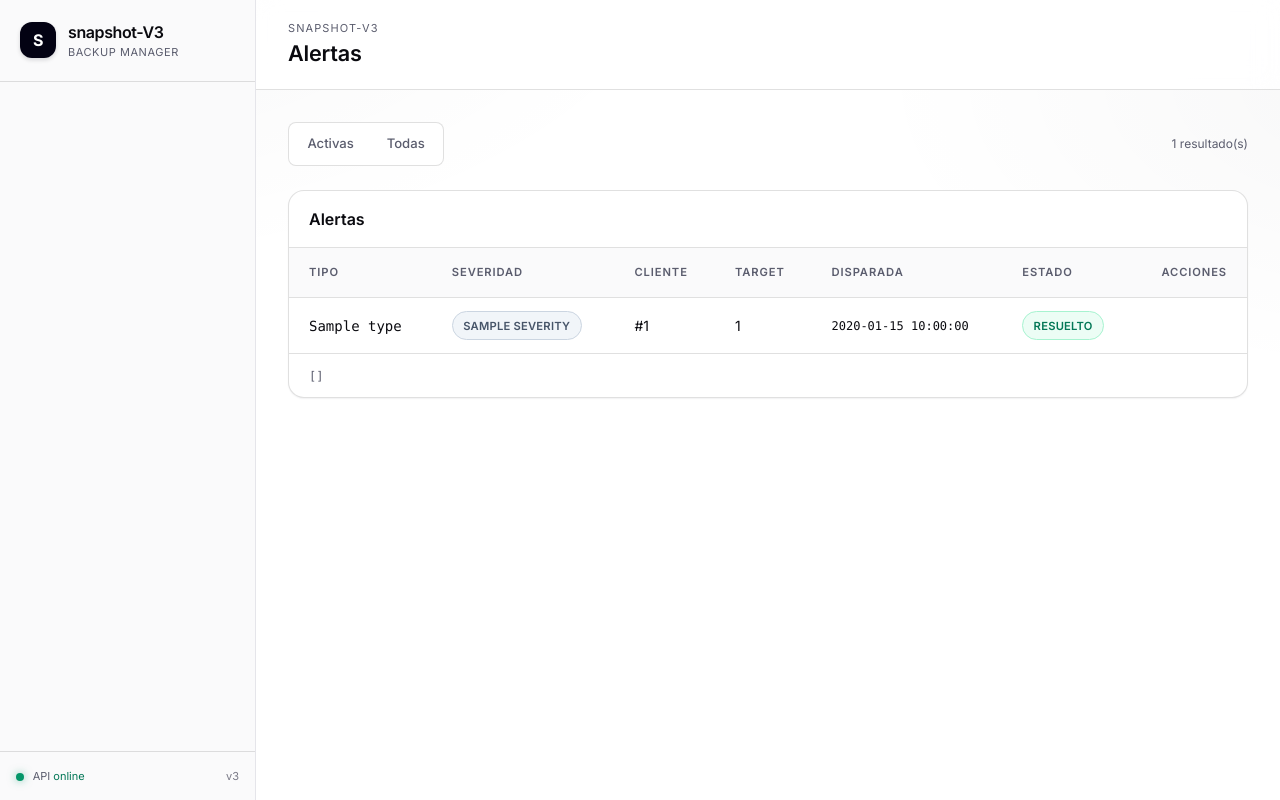
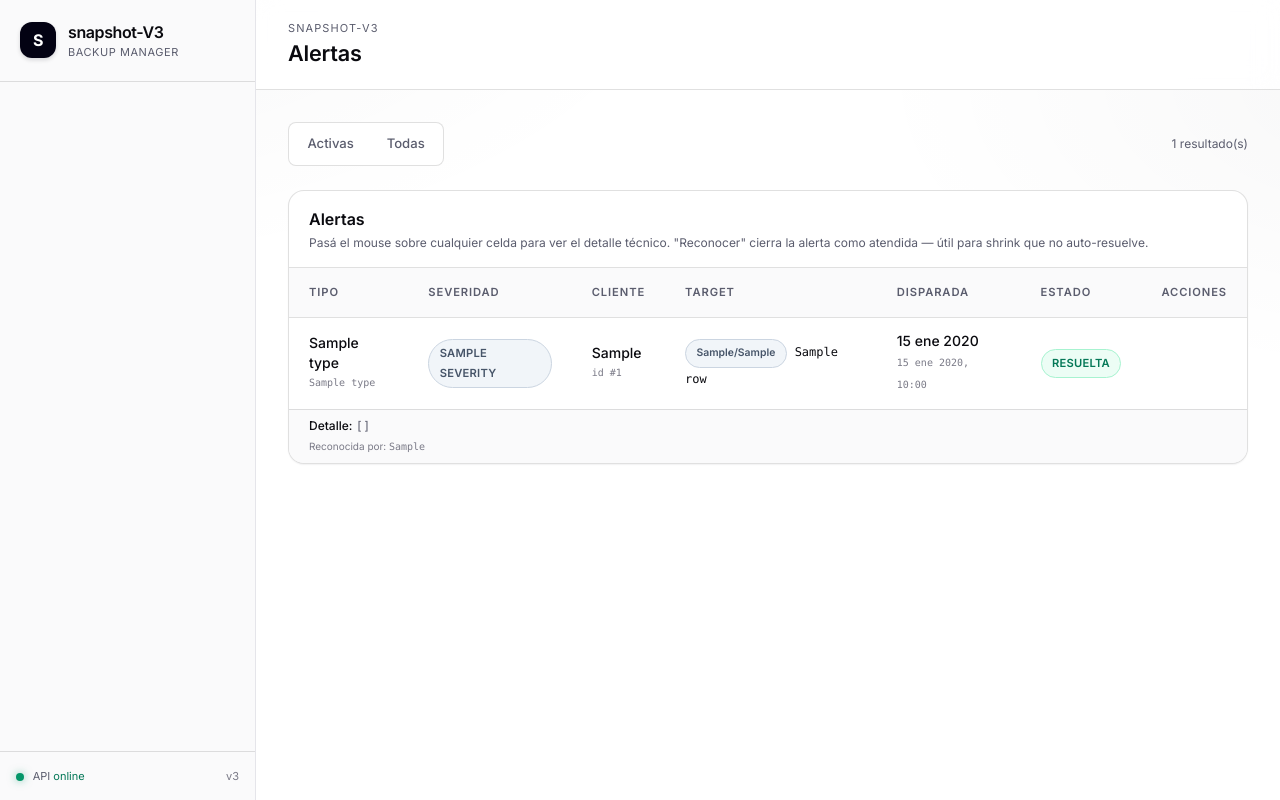
Before and after one commit to lmmenesessupervisa/snapshot-drive, a Flask app: template frontend/templates/central/alerts.html in a window 1280 px wide. Run offline with Flask 3, Linux system fonts and the light colour scheme; the template is opened without the code that fills it: most values are stand-ins (such as "Sample title", 1, 10 or a date in 2020); parts of the project's set-up code (start-up, migrations or seed data) failed here and were passed over; some libraries are stand-ins or nearby versions.

Commit message:
feat(alerts-ui): tabla más legible — nombres en vez de IDs + detalle traducido
Antes la vista /dashboard-central/alerts mostraba columnas técnicas:
  Tipo: backup_shrink
  Cliente: #2
  Target: 1
  Disparada: 2026-05-06T20:59:58.944329+00:00
  Acciones: Acknowledge
  Detalle: {"new_bytes": 100, "pct": 99.6, "prev_bytes": 23823}

Costaba leerla sin contexto del schema y la tabla central_alerts.
Ahora:

backend/central/alerts/store.py
- list_active() y list_recent() ahora hacen JOIN con clients y targets
  para devolver client_proyecto, target_category, target_subkey,
  target_label además de los IDs originales.

frontend/templates/central/alerts.html
- Diccionarios Jinja TYPE_LABEL y SEVERITY_LABEL con etiqueta humana
  + tooltip explicando qué significa cada tipo.
  * backup_shrink → "Backup encogido"
  * no_heartbeat → "Sin heartbeat"
  * folder_missing → "Carpeta faltante"
- Cliente: nombre del proyecto (basculas) con id como subtexto.
- Target: chip "db/postgres" + label en mono ("compas") en lugar
  del id crudo.
- Disparada: span con data-iso para que el JS lo humanice.
- Estado: tooltips explicando "activa" vs "resuelta".
- Acción: "Reconocer" en lugar de "Acknowledge", con tooltip
  explicando que cierra la alerta sin que la condición tenga que
  desaparecer.
- Fila de detalle: traducción a frase humana según el tipo:
  * backup_shrink: "El último backup pesa 99.6% menos que el
    anterior. Anterior: 23,823 bytes · Actual: 100 bytes." +
    sugerencia de qué revisar.
  * no_heartbeat: "El cliente lleva 53 horas sin reportar.
    Último heartbeat: ..." + comandos para diagnosticar.
  * folder_missing: lista de paths faltantes + sugerencia de fix.
- Si una alerta tiene detail.acknowledged_by, se muestra al pie:
  "Reconocida por: <email>".

frontend/static/js/central/alerts.js
- Reemplaza los timestamps UTC por "hace 13 min · 6 may 2026 16:13"
  (hover tooltip mantiene UTC ISO original para debugging).
- Confirm dialog del botón Reconocer ahora muestra tipo + cliente:
  "¿Reconocer esta alerta?
     Tipo: Backup encogido
     Cliente: basculas
   Esto la cierra como atendida. Solo hacelo si ya verificaste."

Co-Authored-By: Claude Opus 4.7 (1M context) <noreply@anthropic.com>

```diff
--- a/frontend/static/js/central/alerts.js
+++ b/frontend/static/js/central/alerts.js
@@ -1,9 +1,57 @@
-document.querySelectorAll(".ack-btn").forEach(btn => {
+// /dashboard-central/alerts — wire-up de la tabla de alertas.
+// El template ya hace el grueso del trabajo (etiquetas humanas, detalles
+// traducidos por tipo). Este JS solo:
+//   1. Reemplaza el timestamp UTC por una versión amigable
+//      "hace 13 min · 6 may 2026 16:13" (manteniendo el ISO original
+//      en data-iso para tooltip y debugging).
+//   2. Wire del botón "Reconocer" (acknowledge).
+
+function _humanizeRelative(iso) {
+  try {
+    const d = new Date(iso);
+    if (isNaN(d.getTime())) return iso;
+    const secs = Math.floor((Date.now() - d.getTime()) / 1000);
+    if (secs < 60)    return `hace ${secs}s`;
+    if (secs < 3600)  return `hace ${Math.floor(secs / 60)} min`;
+    if (secs < 86400) return `hace ${Math.floor(secs / 3600)} h`;
+    if (secs < 604800) return `hace ${Math.floor(secs / 86400)} d`;
+    return d.toLocaleDateString("es-ES", { year: "numeric", month: "short", day: "numeric" });
+  } catch { return iso; }
+}
+
+function _humanizeAbsolute(iso) {
+  try {
+    const d = new Date(iso);
+    if (isNaN(d.getTime())) return iso;
+    return d.toLocaleString("es-ES", {
+      year: "numeric", month: "short", day: "2-digit",
+      hour: "2-digit", minute: "2-digit", hour12: false,
+    });
+  } catch { return iso; }
+}
+
+document.querySelectorAll(".audit-time-rel").forEach((el) => {
+  const iso = el.dataset.iso;
+  if (!iso) return;
+  const rel = _humanizeRelative(iso);
+  const abs = _humanizeAbsolute(iso);
+  el.innerHTML = `<span class="font-medium">${rel}</span><br><span class="mono text-[10px] text-[var(--muted-2)]">${abs}</span>`;
+  el.title = `UTC: ${iso}\nLocal: ${abs}`;
+});
+
+document.querySelectorAll(".ack-btn").forEach((btn) => {
   btn.addEventListener("click", async () => {
-    const aid = btn.closest("tr").dataset.alertId;
-    if (!confirm("¿Marcar esta alerta como resuelta? El admin debe haber verificado la causa raíz.")) return;
-    const r = await apiFetch(`/api/admin/alerts/${aid}/acknowledge`, {method: "POST"});
+    const tr = btn.closest("tr");
+    const aid = tr.dataset.alertId;
+    const cliente = tr.querySelector("td:nth-child(3) .font-medium")?.textContent || "?";
+    const tipo = tr.querySelector("td:nth-child(1) .font-medium")?.textContent || "?";
+    if (!confirm(
+      `¿Reconocer esta alerta?\n\n  Tipo: ${tipo}\n  Cliente: ${cliente}\n\n` +
+      `Esto la cierra como "atendida". Solo hacelo si ya verificaste la causa.\n` +
+      `(El sistema NO va a re-disparar si la condición persiste — verifica antes.)`
+    )) return;
+    const r = await apiFetch(`/api/admin/alerts/${aid}/acknowledge`, { method: "POST" });
     if (r.ok) location.reload();
-    else alert("Error al hacer acknowledge");
+    else alert("Error al reconocer la alerta. Mira la consola.");
   });
 });
--- a/frontend/templates/central/alerts.html
+++ b/frontend/templates/central/alerts.html
@@ -2,6 +2,19 @@
 {% block title %}Alertas — Central{% endblock %}
 {% block header %}Alertas{% endblock %}
 {% block content %}
+{# ───── Helpers de presentación (Jinja macros). Un solo archivo,
+       sin tocar JS — Jinja se encarga de traducir códigos a humano. ───── #}
+{% set TYPE_LABEL = {
+    'no_heartbeat':   ('Sin heartbeat', 'El cliente dejó de reportar al central. Probable: VM apagada, sin red, snapshot-backend caído, o token revocado.'),
+    'folder_missing': ('Carpeta faltante', 'Una de las rutas configuradas en BACKUP_PATHS del cliente ya no existe en el filesystem. El backup ignora silenciosamente esa ruta.'),
+    'backup_shrink':  ('Backup encogido', 'El último backup pesa significativamente menos que el anterior. Posible causa: perdiste data, una DB se vació, o algún path dejó de incluirse.'),
+} %}
+{% set SEVERITY_LABEL = {
+    'critical': ('Crítica', 'chip-rose'),
+    'warning':  ('Advertencia', 'chip-amber'),
+    'info':     ('Información', 'chip-slate'),
+} %}
+
 <div class="space-y-6">
 
   <div class="flex items-center justify-between gap-3 flex-wrap">
@@ -26,6 +39,10 @@
   <div class="card overflow-hidden">
     <div class="px-5 py-4 border-b border-[var(--border)]">
       <h2 class="font-semibold">Alertas</h2>
+      <p class="text-xs text-[var(--muted)] mt-1">
+        Pasá el mouse sobre cualquier celda para ver el detalle técnico.
+        "Reconocer" cierra la alerta como atendida — útil para shrink que no auto-resuelve.
+      </p>
     </div>
     <table class="min-w-full text-sm">
       <thead>
@@ -41,37 +58,108 @@
       </thead>
       <tbody>
       {% for a in rows %}
+        {% set type_label, type_help = TYPE_LABEL.get(a.type, (a.type, 'Tipo no documentado')) %}
+        {% set sev_label, sev_chip = SEVERITY_LABEL.get(a.severity, (a.severity, 'chip-slate')) %}
         <tr data-alert-id="{{ a.id }}">
-          <td class="mono">{{ a.type }}</td>
           <td>
-            {% if a.severity == 'critical' %}
-              <span class="chip chip-rose">{{ a.severity }}</span>
-            {% elif a.severity == 'warning' %}
-              <span class="chip chip-amber">{{ a.severity }}</span>
+            <div class="font-medium" title="{{ type_help }} (código: {{ a.type }})">{{ type_label }}</div>
+            <div class="text-[10px] text-[var(--muted-2)] mono">{{ a.type }}</div>
+          </td>
+          <td>
+            <span class="chip {{ sev_chip }}" title="{{ sev_help if sev_help is defined else '' }}">{{ sev_label }}</span>
+          </td>
+          <td>
+            {% if a.client_proyecto %}
+              <span class="font-medium">{{ a.client_proyecto }}</span>
+              <span class="text-[10px] text-[var(--muted-2)] block mono">id #{{ a.client_id }}</span>
             {% else %}
-              <span class="chip chip-slate">{{ a.severity }}</span>
+              <span class="text-[var(--muted)]">cliente #{{ a.client_id }} (borrado)</span>
             {% endif %}
           </td>
-          <td>#{{ a.client_id }}</td>
-          <td>{{ a.target_id or "—" }}</td>
-          <td class="mono text-xs">{{ a.triggered_at }}</td>
+          <td>
+            {% if a.target_label %}
+              <span class="chip chip-slate" style="font-size:.65rem;text-transform:none;letter-spacing:0">{{ a.target_category }}/{{ a.target_subkey }}</span>
+              <span class="mono text-xs ml-1">{{ a.target_label }}</span>
+            {% elif a.target_id %}
+              <span class="text-[var(--muted)]">target #{{ a.target_id }} (borrado)</span>
+            {% else %}
+              —
+            {% endif %}
+          </td>
+          <td>
+            <span class="audit-time-rel" data-iso="{{ a.triggered_at }}" title="{{ a.triggered_at }}">{{ a.triggered_at[:19].replace('T',' ') }}</span>
+          </td>
           <td>
             {% if a.resolved_at %}
-              <span class="chip chip-emerald">resuelto</span>
+              <span class="chip chip-emerald" title="Cerrada el {{ a.resolved_at[:19].replace('T',' ') }} UTC">resuelta</span>
             {% else %}
-              <span class="chip chip-amber">activa</span>
+              <span class="chip chip-amber" title="La alerta sigue abierta. Auto-resuelve cuando la condición desaparece, o podés reconocerla manualmente.">activa</span>
             {% endif %}
           </td>
           <td class="text-right">
             {% if not a.resolved_at and g.current_user and g.current_user.role in ('admin', 'operator') %}
-            <button class="ack-btn btn-secondary text-xs">Acknowledge</button>
+            <button class="ack-btn btn-secondary text-xs"
+                    title="Marcar como revisada. Cierra la alerta sin que la condición tenga que desaparecer (útil para backup_shrink que no auto-resuelve).">
+              Reconocer
+            </button>
             {% endif %}
           </td>
         </tr>
+        {# ─── Fila de detalle traducido a humano según el tipo ─── #}
         {% if a.detail %}
-        <tr>
-          <td colspan="7" class="text-xs mono text-[var(--muted)]">
-            {{ a.detail | tojson }}
+        <tr class="alert-detail-row">
+          <td colspan="7" class="text-xs text-[var(--muted)] py-2 px-5 border-t border-[var(--border)] bg-[var(--sidebar)]">
+            {% if a.type == 'backup_shrink' %}
+              {% set prev_b = a.detail.get('prev_bytes', 0) %}
+              {% set new_b  = a.detail.get('new_bytes', 0) %}
+              {% set pct    = a.detail.get('pct', 0) %}
+              <span class="font-medium text-[var(--foreground)]">¿Qué pasó?</span>
+              El backup más reciente pesa
+              <span class="font-medium text-[var(--foreground)]">{{ pct }}% menos</span>
+              que el anterior. Anterior:
+              <span class="mono">{{ '{:,}'.format(prev_b) }} bytes</span>
+              · Actual:
+              <span class="mono">{{ '{:,}'.format(new_b) }} bytes</span>.
+              <br>
+              <span class="text-[var(--muted-2)]">
+                Si esperabas la reducción (p. ej. limpiaste tablas), reconocé la alerta.
+                Si NO la esperabas, abrí el cliente en Drive y verificá qué se incluyó.
+              </span>
+            {% elif a.type == 'no_heartbeat' %}
+              {% set hours = a.detail.get('hours_since', '?') %}
+              {% set last_ts = a.detail.get('last_heartbeat_ts', '') %}
+              <span class="font-medium text-[var(--foreground)]">¿Qué pasó?</span>
+              El cliente lleva
+              <span class="font-medium text-[var(--foreground)]">{{ hours }} horas</span>
+              sin reportar.
+              {% if last_ts %}Último heartbeat: <span class="mono">{{ last_ts[:19].replace('T', ' ') }}</span> UTC.{% endif %}
+              <br>
+              <span class="text-[var(--muted-2)]">
+                Verificá en el cliente: <code class="mono">systemctl status snapshot-backend</code>,
+                conectividad de red al central, y que el token siga vigente.
+              </span>
+            {% elif a.type == 'folder_missing' %}
+              {% set paths = a.detail.get('missing_paths', []) %}
+              <span class="font-medium text-[var(--foreground)]">¿Qué pasó?</span>
+              Estas rutas configuradas en
+              <code class="mono">BACKUP_PATHS</code>
+              ya no existen en el filesystem del cliente:
+              <ul class="list-disc list-inside ml-2 mt-1">
+                {% for p in paths %}<li class="mono">{{ p }}</li>{% endfor %}
+              </ul>
+              <span class="text-[var(--muted-2)]">
+                El backup las ignora silenciosamente. Sacalas de la lista
+                en Ajustes del cliente, o crealas si era un error.
+              </span>
+            {% else %}
+              <span class="font-medium text-[var(--foreground)]">Detalle:</span>
+              <span class="mono">{{ a.detail | tojson }}</span>
+            {% endif %}
+            {% if a.detail.get('acknowledged_by') %}
+              <div class="mt-1 text-[10px] text-[var(--muted-2)]">
+                Reconocida por: <span class="mono">{{ a.detail.acknowledged_by }}</span>
+              </div>
+            {% endif %}
           </td>
         </tr>
         {% endif %}
```
Also changed, not shown: backend/central/alerts/store.py (+35 -12 lines).
